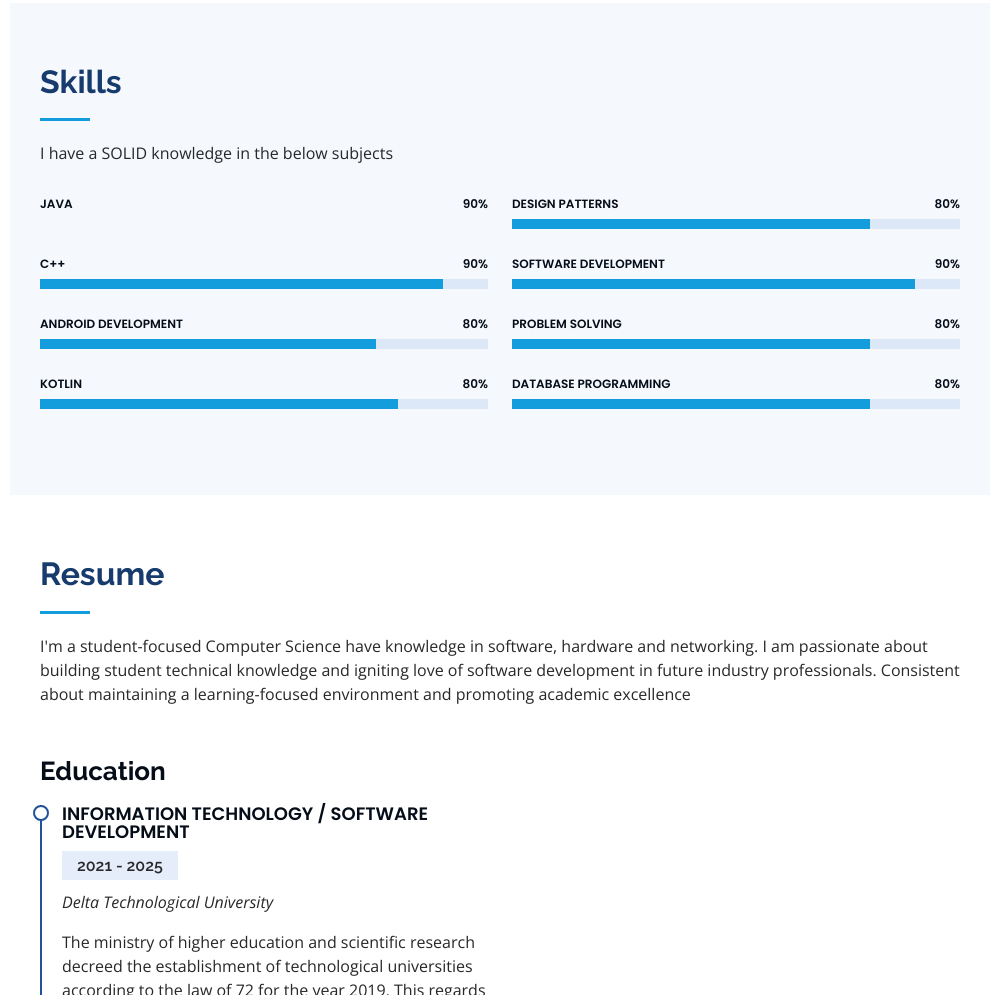
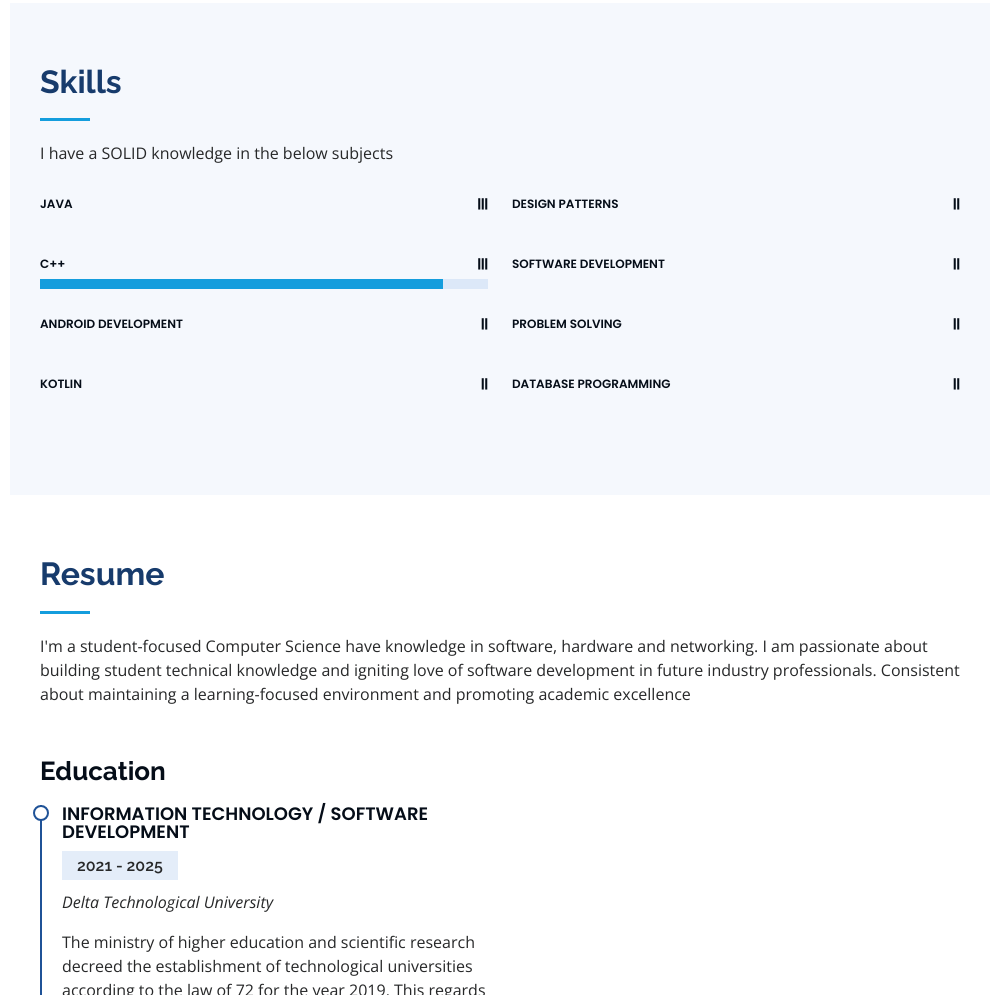
Before and after one commit to WAHID-QANDIL/Portfolio, a plain HTML site: page index.html in a window 1280 px wide. Shown: the part 1437-2432 px from the top of the page, without its empty margins (290-1280 px from the left). Drawn offline with nearby package versions, Linux system fonts and the light colour scheme.

Commit message:
Update index.html

```diff
--- a/index.html
+++ b/index.html
@@ -190,31 +190,31 @@
           <div class="col-lg-6" data-aos="fade-up">
 
             <div class="progress">
-              <span class="skill">Java <i class="val">90%</i></span>
+              <span class="skill">Java <i class="val"><strong>|||</strong></i></span>
 <!--               <div class="progress-bar-wrap"> -->
 <!--                 <div class="progress-bar" role="progressbar" aria-valuenow="90" aria-valuemin="0" aria-valuemax="100"></div> -->
 <!--               </div> -->
             </div>
 
             <div class="progress">
-              <span class="skill">C++ <i class="val">90%</i></span>
+              <span class="skill">C++ <i class="val"><strong>|||</strong></i></span>
               <div class="progress-bar-wrap">
                 <div class="progress-bar" role="progressbar" aria-valuenow="90" aria-valuemin="0" aria-valuemax="100"></div>
               </div>
             </div>
 
             <div class="progress">
-              <span class="skill">Android Development<i class="val">80%</i></span>
-              <div class="progress-bar-wrap">
+              <span class="skill">Android Development<i class="val"><strong>||</strong></i></span>
+<!--               <div class="progress-bar-wrap">
                 <div class="progress-bar" role="progressbar" aria-valuenow="75" aria-valuemin="0" aria-valuemax="100"></div>
-              </div>
+              </div> -->
             </div>
 
             <div class="progress">
-              <span class="skill">Kotlin<i class="val">80%</i></span>
-              <div class="progress-bar-wrap">
+              <span class="skill">Kotlin<i class="val"><strong>||</strong></i></span>
+<!--               <div class="progress-bar-wrap">
                 <div class="progress-bar" role="progressbar" aria-valuenow="80" aria-valuemin="0" aria-valuemax="100"></div>
-              </div>
+              </div> -->
             </div>
 
           </div>
@@ -222,31 +222,31 @@
           <div class="col-lg-6" data-aos="fade-up" data-aos-delay="100">
 
             <div class="progress">
-              <span class="skill">Design patterns <i class="val">80%</i></span>
-              <div class="progress-bar-wrap">
+              <span class="skill">Design patterns <i class="val"><strong>||</strong></i></span>
+<!--               <div class="progress-bar-wrap">
                 <div class="progress-bar" role="progressbar" aria-valuenow="80" aria-valuemin="0" aria-valuemax="100"></div>
-              </div>
+              </div> -->
             </div>
 
             <div class="progress">
-              <span class="skill">Software development<i class="val">90%</i></span>
-              <div class="progress-bar-wrap">
+              <span class="skill">Software development<i class="val"><strong>||</strong></i></span>
+<!--               <div class="progress-bar-wrap">
                 <div class="progress-bar" role="progressbar" aria-valuenow="90" aria-valuemin="0" aria-valuemax="100"></div>
-              </div>
+              </div> -->
             </div>
 
             <div class="progress">
-              <span class="skill">Problem solving <i class="val">80%</i></span>
-              <div class="progress-bar-wrap">
+              <span class="skill">Problem solving <i class="val"><strong>||</strong></i></span>
+<!--               <div class="progress-bar-wrap">
                 <div class="progress-bar" role="progressbar" aria-valuenow="80" aria-valuemin="0" aria-valuemax="100"></div>
-              </div>
+              </div> -->
             </div>
 
             <div class="progress">
-              <span class="skill">Database programming<i class="val">80%</i></span>
-              <div class="progress-bar-wrap">
+              <span class="skill">Database programming<i class="val"><strong>||</strong></i></span>
+<!--               <div class="progress-bar-wrap">
                 <div class="progress-bar" role="progressbar" aria-valuenow="80" aria-valuemin="0" aria-valuemax="100"></div>
-              </div>
+              </div> -->
             </div>
 
           </div>
```
